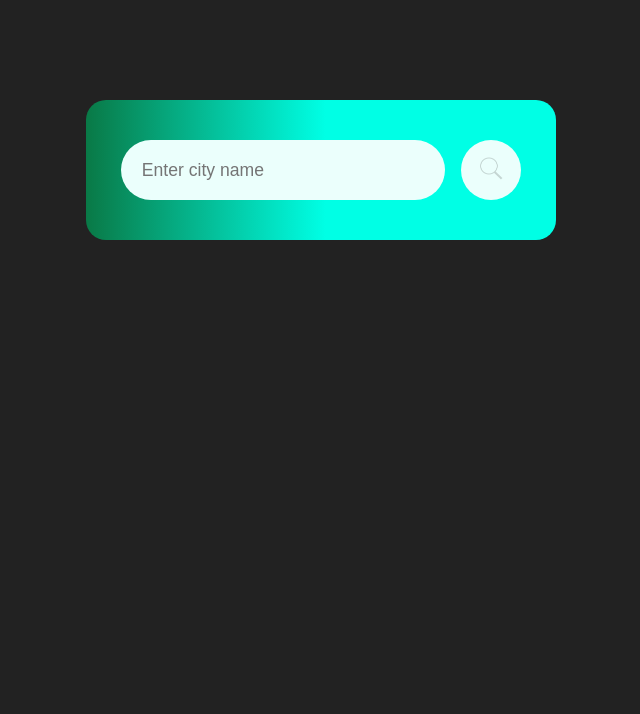
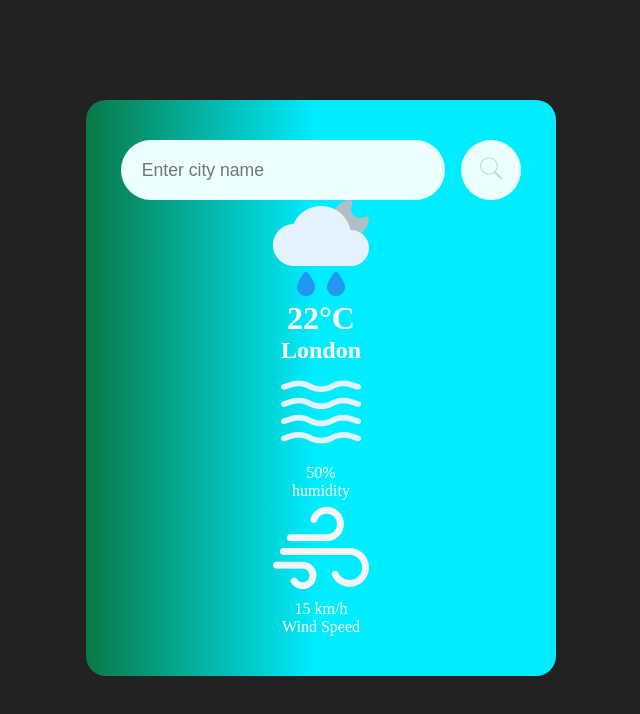
Before and after one commit to hanzsdev/weatherApp, a plain HTML site: page index.html in a window 1280 px wide. Shown: the whole page, without its empty margins (319-959 px from the left). Drawn offline with Linux system fonts and the light colour scheme.

Commit message:
Add icons for weather and conditions

```diff
--- a/index.html
+++ b/index.html
@@ -13,6 +13,27 @@
         <input class="input" type="text" placeholder="Enter city name" spellcheck="false">
         <button class="search-button"> <img src="images/search-icon-50.png"></button>
     </div>
+    <div class="weather">
+        <img src="images/heavy-rain.png" class="weather-icon" alt="">
+        <h1 class="temp">22°C</h1>
+        <h2 class="city">London</h2>
+        <div class="details">
+            <div class="col">
+                <img src="images/humidity.png" alt="">
+                <div>
+                    <p class="humidity">50%</p>
+                    <p>humidity</p>
+                </div>
+            </div>
+            <div class="col">
+                <img src="images/wind.png" alt="">
+                <div>
+                    <p class="wind">15 km/h</p>
+                    <p>Wind Speed</p>
+                </div>
+            </div>
+        </div>
+    </div>
 </main>
 </body>
 </html>
--- a/styles.css
+++ b/styles.css
@@ -11,7 +11,7 @@ body    {
 .card {
     width: 90%;
     max-width: 470px;
-    background: linear-gradient(90deg, rgba(11,177,195,1) 0%, rgba(9,121,70,1) 0%, rgba(0,255,229,1) 51%);
+    background: linear-gradient(90deg, rgba(11,177,195,1) 0%, rgba(9,121,70,1) 0%, rgba(0,236,255,1) 49%);
     color: #fff;
     margin: 100px auto 0;
     border-radius: 20px;
```
Also changed, not shown: images/heavy-rain.png (added), images/humidity.png (added), images/wind.png (added).
